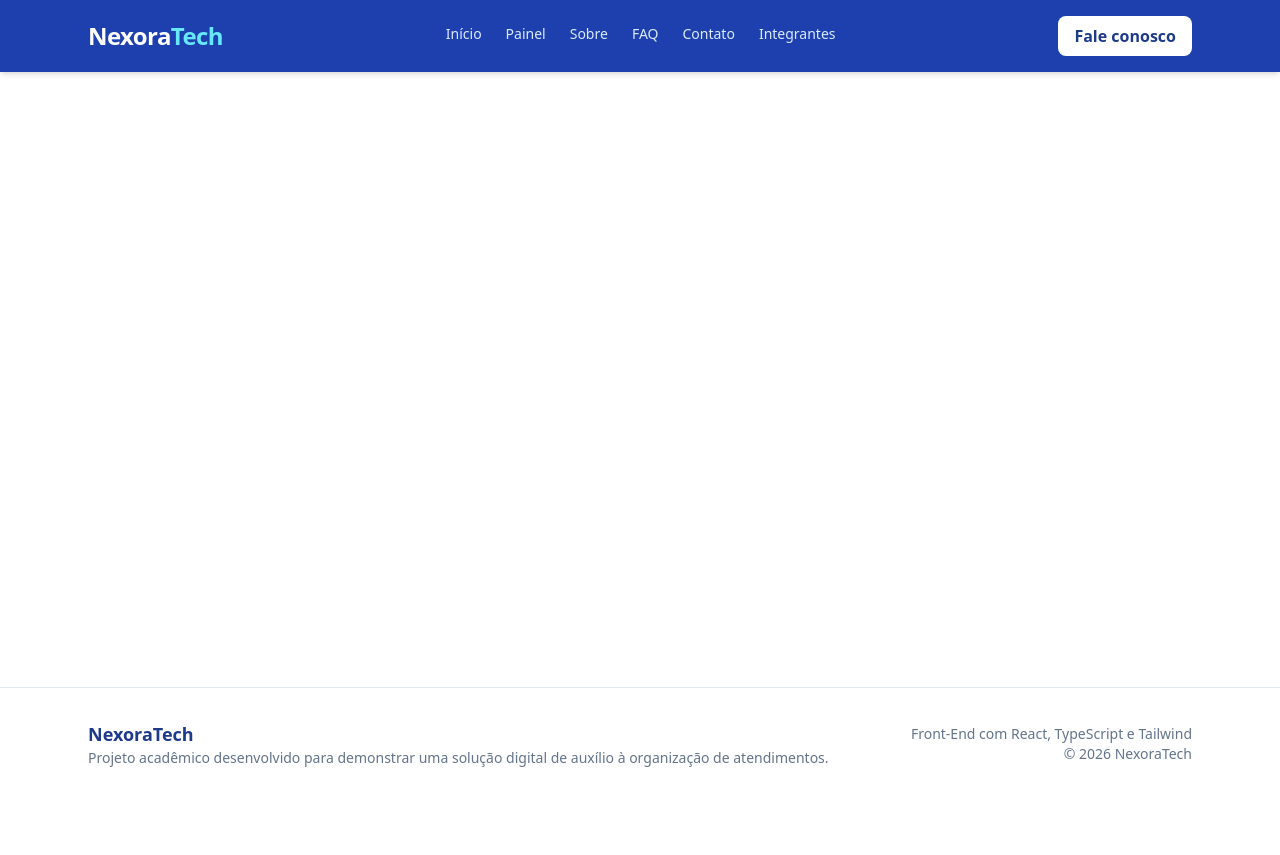
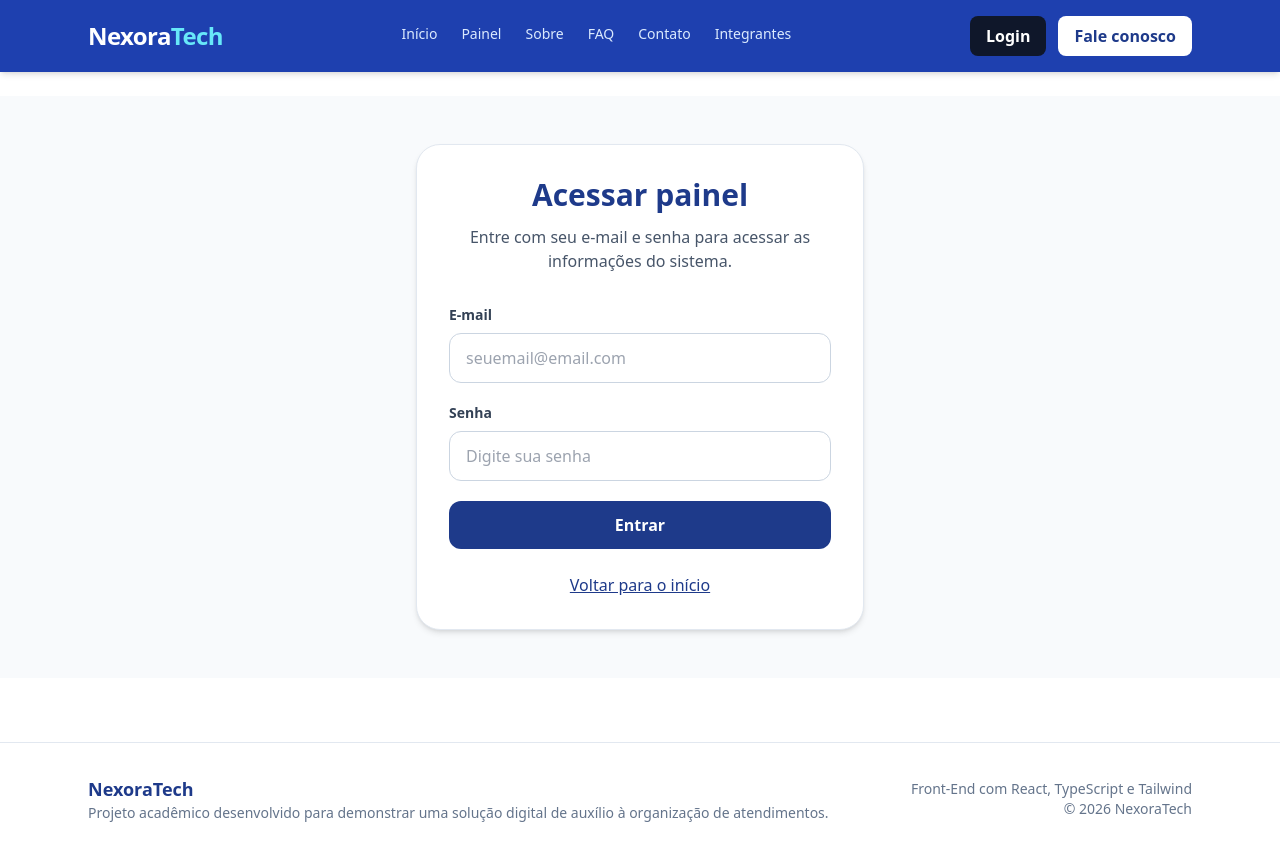
Before and after one commit to renanlima-hub/nexoratech, a React (Vite) app: page /login in a window 1280 px wide. Before the commit the page ends 800 px from the top, so only its background shows below. Built offline with nearby package versions, Linux system fonts and the light colour scheme.

Commit message:
Adiciona login com acesso ao painel

```diff
--- a/src/App.tsx
+++ b/src/App.tsx
@@ -13,6 +13,7 @@ import Agendados from "./pages/Agendados";
 import Aguardando from "./pages/Aguardando";
 import Concluidos from "./pages/Concluidos";
 import Dentistas from "./pages/Dentistas";
+import Login from "./pages/Login";
 
 function App() {
   return (
@@ -29,6 +30,7 @@ function App() {
             <Route path="/faq" element={<Faq />} />
             <Route path="/contato" element={<Contato />} />
             <Route path="/integrantes" element={<Integrantes />} />
+            <Route path="/login" element={<Login />} />
             <Route path="/painel" element={<Painel />} />
             <Route path="/painel/agendados" element={<Agendados />} />
             <Route path="/painel/aguardando" element={<Aguardando />} />
--- a/src/components/Header.tsx
+++ b/src/components/Header.tsx
@@ -17,29 +17,43 @@ export default function Header() {
           <NavLink to="/" end className={navClass}>
             Início
           </NavLink>
+
           <NavLink to="/painel" className={navClass}>
             Painel
           </NavLink>
+
           <NavLink to="/sobre" className={navClass}>
             Sobre
           </NavLink>
+
           <NavLink to="/faq" className={navClass}>
             FAQ
           </NavLink>
+
           <NavLink to="/contato" className={navClass}>
             Contato
           </NavLink>
+
           <NavLink to="/integrantes" className={navClass}>
             Integrantes
           </NavLink>
         </nav>
 
-        <Link
-          to="/contato"
-          className="hidden md:inline-flex bg-white text-blue-900 font-semibold px-4 py-2 rounded-lg hover:bg-blue-50 transition"
-        >
-          Fale conosco
-        </Link>
+        <div className="hidden md:flex items-center gap-3">
+          <Link
+            to="/login"
+            className="bg-slate-900 hover:bg-slate-700 text-white font-semibold px-4 py-2 rounded-lg transition"
+          >
+            Login
+          </Link>
+
+          <Link
+            to="/contato"
+            className="bg-white text-blue-900 font-semibold px-4 py-2 rounded-lg hover:bg-blue-50 transition"
+          >
+            Fale conosco
+          </Link>
+        </div>
       </div>
     </header>
   );
--- /dev/null
+++ b/src/pages/Login.tsx
@@ -0,0 +1,84 @@
+import { useState } from "react";
+import { useNavigate, Link } from "react-router-dom";
+
+export default function Login() {
+  const navigate = useNavigate();
+
+  const [email, setEmail] = useState("");
+  const [senha, setSenha] = useState("");
+
+  const handleLogin = (event: React.FormEvent<HTMLFormElement>) => {
+    event.preventDefault();
+
+    if (!email || !senha) {
+      alert("Preencha e-mail e senha para continuar.");
+      return;
+    }
+
+    localStorage.setItem(
+      "usuarioLogado",
+      JSON.stringify({
+        email,
+        nome: "Usuário NexoraTech",
+      })
+    );
+
+    navigate("/painel");
+  };
+
+  return (
+    <main className="min-h-[70vh] bg-slate-50 flex items-center justify-center px-6 py-12">
+      <section className="w-full max-w-md bg-white border border-slate-200 rounded-3xl shadow-md p-8">
+        <h1 className="text-3xl font-extrabold text-blue-900 text-center mb-3">
+          Acessar painel
+        </h1>
+
+        <p className="text-slate-600 text-center mb-8">
+          Entre com seu e-mail e senha para acessar as informações do sistema.
+        </p>
+
+        <form onSubmit={handleLogin} className="space-y-5">
+          <div>
+            <label className="block text-sm font-semibold text-slate-700 mb-2">
+              E-mail
+            </label>
+            <input
+              type="email"
+              placeholder="seuemail@email.com"
+              value={email}
+              onChange={(event) => setEmail(event.target.value)}
+              className="w-full border border-slate-300 rounded-xl px-4 py-3 outline-none focus:ring-2 focus:ring-blue-700"
+            />
+          </div>
+
+          <div>
+            <label className="block text-sm font-semibold text-slate-700 mb-2">
+              Senha
+            </label>
+            <input
+              type="password"
+              placeholder="Digite sua senha"
+              value={senha}
+              onChange={(event) => setSenha(event.target.value)}
+              className="w-full border border-slate-300 rounded-xl px-4 py-3 outline-none focus:ring-2 focus:ring-blue-700"
+            />
+          </div>
+
+          <button
+            type="submit"
+            className="w-full bg-blue-900 hover:bg-blue-700 text-white font-semibold px-6 py-3 rounded-xl transition"
+          >
+            Entrar
+          </button>
+        </form>
+
+        <Link
+          to="/"
+          className="block text-center text-blue-900 underline mt-6 font-medium"
+        >
+          Voltar para o início
+        </Link>
+      </section>
+    </main>
+  );
+}
```
Also changed, not shown: src/pages/Home.tsx (+33 -8 lines).
